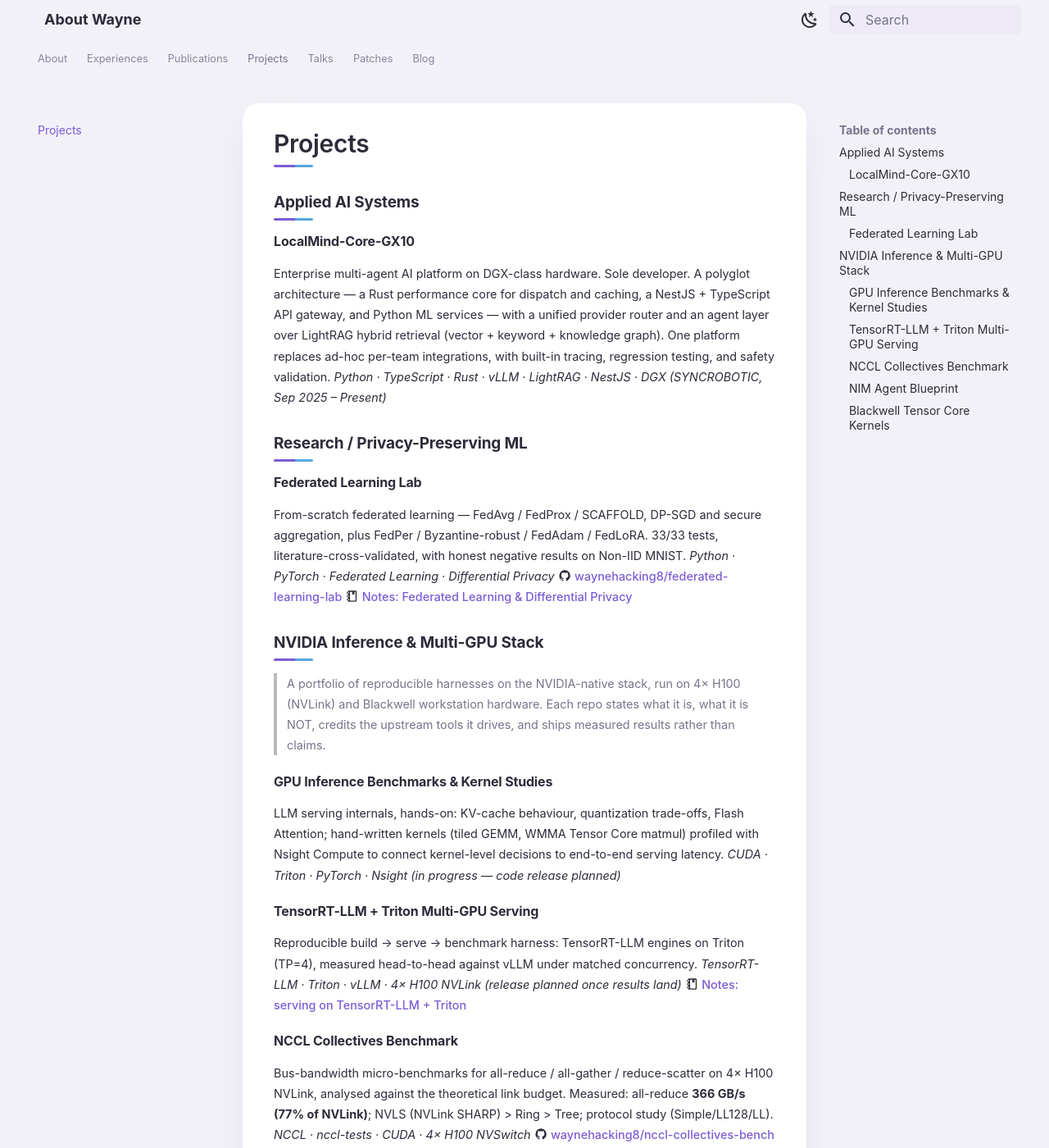
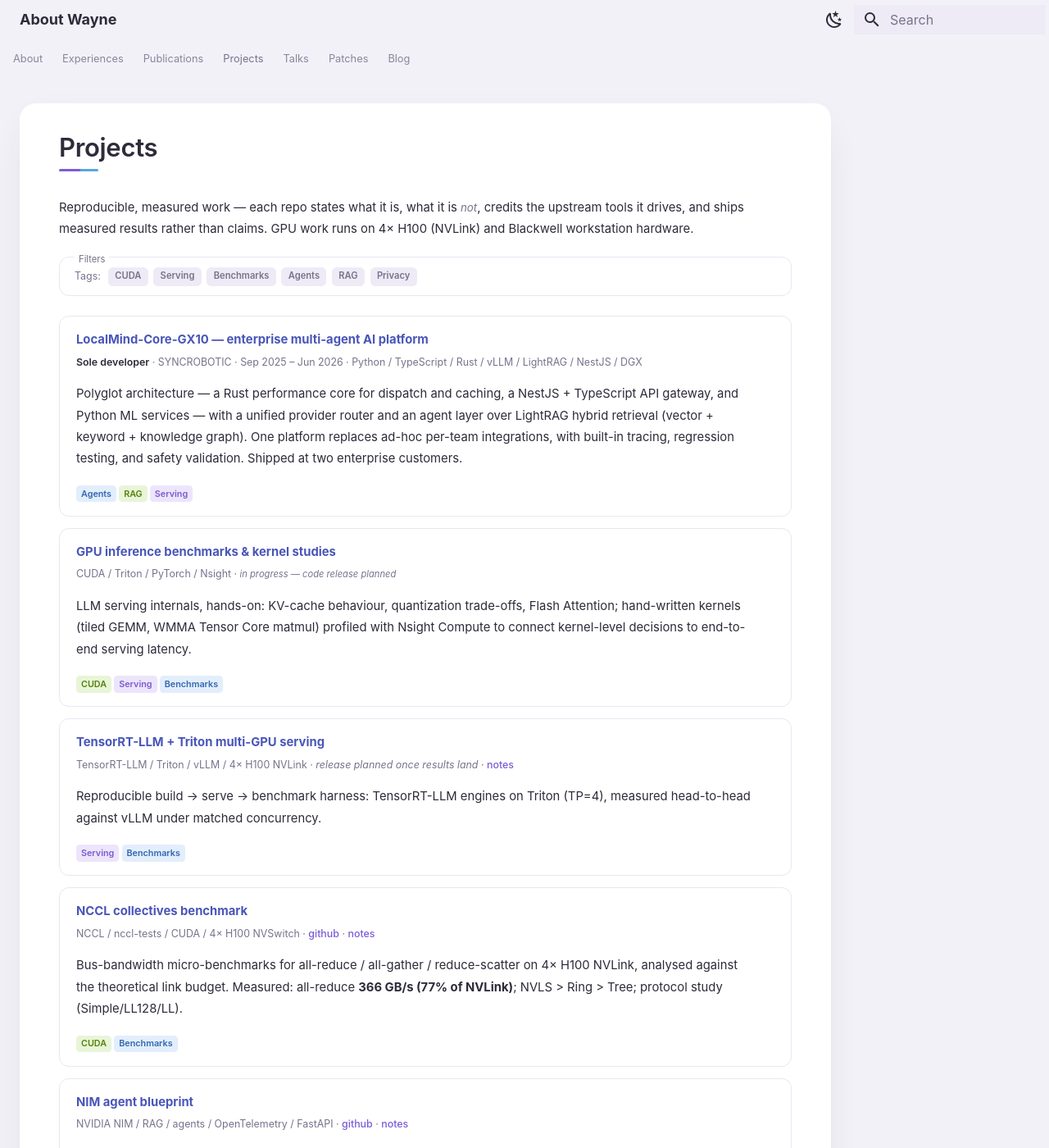
Before and after one commit to waynehacking8/waynehacking8.github.io, an MkDocs documentation site: the page built from docs/projects.md, in a window 1280 px wide and 1400 px high. Shown: the whole window at 82% size. Built offline with MkDocs 1.6.1 and Material for MkDocs 9.7.7, drawn with Linux system fonts in a browser that asks for light colours; some of the changed text lies outside the part shown.

Commit message:
content pages: full-width cards, pbb-style tag filters on Projects
Drop the primary sidebar (top tabs already navigate), widen the grid, bump
content type, quiet the right-rail ToC. Projects rebuilt as filterable
pb-pub cards with a pbb.sh-style Filters bar (vanilla JS, cards visible
without JS).

Co-Authored-By: Claude Fable 5 <noreply@anthropic.com>
Claude-Session: https://claude.ai/code/session_017T2eriFLA2owTkyddnZEo5

```diff
--- /dev/null
+++ b/docs/javascripts/pb-filter.js
@@ -0,0 +1,32 @@
+/* pbb-style tag filtering: toggle buttons show/hide .pb-pub cards.
+   Progressive enhancement — all cards are visible without JS. */
+(function () {
+  function init() {
+    var bar = document.querySelector(".pb-filters");
+    if (!bar) return;
+    var buttons = bar.querySelectorAll("button[data-tag]");
+    var cards = document.querySelectorAll(".pb-pub[data-tags]");
+    if (!buttons.length || !cards.length) return;
+    buttons.forEach(function (btn) {
+      btn.addEventListener("click", function () {
+        btn.classList.toggle("active");
+        var active = Array.prototype.map.call(
+          bar.querySelectorAll("button.active"),
+          function (b) { return b.getAttribute("data-tag"); }
+        );
+        cards.forEach(function (card) {
+          var tags = card.getAttribute("data-tags").split(",");
+          var show =
+            active.length === 0 ||
+            active.some(function (t) { return tags.indexOf(t) !== -1; });
+          card.classList.toggle("pb-hidden", !show);
+        });
+      });
+    });
+  }
+  if (document.readyState === "loading") {
+    document.addEventListener("DOMContentLoaded", init);
+  } else {
+    init();
+  }
+})();
--- a/docs/projects.md
+++ b/docs/projects.md
@@ -1,64 +1,93 @@
 # Projects
 
-## Applied AI Systems
+Reproducible, measured work — each repo states what it is, what it is *not*, credits
+the upstream tools it drives, and ships measured results rather than claims. GPU work
+runs on 4× H100 (NVLink) and Blackwell workstation hardware.
 
-### LocalMind-Core-GX10
-Enterprise multi-agent AI platform on DGX-class hardware. Sole developer.
-A polyglot architecture — a Rust performance core for dispatch and caching, a NestJS +
+<div class="pb-filters">
+<span class="pb-filters-label">Tags:</span>
+<button data-tag="cuda">CUDA</button>
+<button data-tag="serving">Serving</button>
+<button data-tag="benchmarks">Benchmarks</button>
+<button data-tag="agents">Agents</button>
+<button data-tag="rag">RAG</button>
+<button data-tag="privacy">Privacy</button>
+</div>
+
+<div class="pb-pub" data-tags="agents,rag,serving">
+<div>
+<p class="pb-pub-title">LocalMind-Core-GX10 — enterprise multi-agent AI platform</p>
+<p class="pb-pub-meta"><b>Sole developer</b> · SYNCROBOTIC · Sep 2025 – Jun 2026 · Python / TypeScript / Rust / vLLM / LightRAG / NestJS / DGX</p>
+<p>Polyglot architecture — a Rust performance core for dispatch and caching, a NestJS +
 TypeScript API gateway, and Python ML services — with a unified provider router and an
 agent layer over LightRAG hybrid retrieval (vector + keyword + knowledge graph). One
 platform replaces ad-hoc per-team integrations, with built-in tracing, regression
-testing, and safety validation.
-*Python · TypeScript · Rust · vLLM · LightRAG · NestJS · DGX*
-*(SYNCROBOTIC, Sep 2025 – Present)*
+testing, and safety validation. Shipped at two enterprise customers.</p>
+<span class="pb-tag pb-tag-blue">Agents</span><span class="pb-tag pb-tag-green">RAG</span><span class="pb-tag pb-tag-purple">Serving</span>
+</div>
+</div>
 
-## Research / Privacy-Preserving ML
+<div class="pb-pub" data-tags="cuda,benchmarks,serving">
+<div>
+<p class="pb-pub-title">GPU inference benchmarks &amp; kernel studies</p>
+<p class="pb-pub-meta">CUDA / Triton / PyTorch / Nsight · <em>in progress — code release planned</em></p>
+<p>LLM serving internals, hands-on: KV-cache behaviour, quantization trade-offs, Flash
+Attention; hand-written kernels (tiled GEMM, WMMA Tensor Core matmul) profiled with
+Nsight Compute to connect kernel-level decisions to end-to-end serving latency.</p>
+<span class="pb-tag pb-tag-green">CUDA</span><span class="pb-tag pb-tag-purple">Serving</span><span class="pb-tag pb-tag-blue">Benchmarks</span>
+</div>
+</div>
 
-### Federated Learning Lab
-From-scratch federated learning — FedAvg / FedProx / SCAFFOLD, DP-SGD and secure
+<div class="pb-pub" data-tags="serving,benchmarks">
+<div>
+<p class="pb-pub-title">TensorRT-LLM + Triton multi-GPU serving</p>
+<p class="pb-pub-meta">TensorRT-LLM / Triton / vLLM / 4× H100 NVLink · <em>release planned once results land</em> · <a href="../blog/notes-trtllm-triton-serving/">notes</a></p>
+<p>Reproducible build → serve → benchmark harness: TensorRT-LLM engines on Triton
+(TP=4), measured head-to-head against vLLM under matched concurrency.</p>
+<span class="pb-tag pb-tag-purple">Serving</span><span class="pb-tag pb-tag-blue">Benchmarks</span>
+</div>
+</div>
+
+<div class="pb-pub" data-tags="cuda,benchmarks">
+<div>
+<p class="pb-pub-title">NCCL collectives benchmark</p>
+<p class="pb-pub-meta">NCCL / nccl-tests / CUDA / 4× H100 NVSwitch · <a href="https://github.com/waynehacking8/nccl-collectives-bench">github</a> · <a href="../blog/nccl-nvlink-bandwidth/">notes</a></p>
+<p>Bus-bandwidth micro-benchmarks for all-reduce / all-gather / reduce-scatter on
+4× H100 NVLink, analysed against the theoretical link budget. Measured: all-reduce
+<b>366 GB/s (77% of NVLink)</b>; NVLS &gt; Ring &gt; Tree; protocol study (Simple/LL128/LL).</p>
+<span class="pb-tag pb-tag-green">CUDA</span><span class="pb-tag pb-tag-blue">Benchmarks</span>
+</div>
+</div>
+
+<div class="pb-pub" data-tags="agents,rag,benchmarks">
+<div>
+<p class="pb-pub-title">NIM agent blueprint</p>
+<p class="pb-pub-meta">NVIDIA NIM / RAG / agents / OpenTelemetry / FastAPI · <a href="https://github.com/waynehacking8/nim-agent-blueprint">github</a> · <a href="../blog/rag-groundedness-guardrail/">notes</a></p>
+<p>Agentic RAG reference architecture on NVIDIA NIM microservices (LLM + embedding +
+reranker) with a plan → retrieve → generate → validate loop and a built-in eval
+harness. Measured: retrieval <b>recall@3 100%</b>, and <b>0% hallucination</b> on
+out-of-corpus questions with a guarded prompt vs <b>~40%</b> without it (ablation).</p>
+<span class="pb-tag pb-tag-blue">Agents</span><span class="pb-tag pb-tag-green">RAG</span>
+</div>
+</div>
+
+<div class="pb-pub" data-tags="cuda,benchmarks">
+<div>
+<p class="pb-pub-title">Blackwell Tensor Core kernels</p>
+<p class="pb-pub-meta">CUDA / Tensor Cores / WMMA / Nsight / H100 + Blackwell workstation · <em>release planned once results land</em> · <a href="../blog/notes-cuda-tensor-core-gemm/">notes</a></p>
+<p>Hand-written CUDA GEMM kernels (naive → tiled → WMMA Tensor Core), benchmarked
+across Hopper (sm_90) and Blackwell (sm_120) as a fraction of the cuBLAS ceiling.</p>
+<span class="pb-tag pb-tag-green">CUDA</span><span class="pb-tag pb-tag-blue">Benchmarks</span>
+</div>
+</div>
+
+<div class="pb-pub" data-tags="privacy">
+<div>
+<p class="pb-pub-title">Federated learning lab</p>
+<p class="pb-pub-meta">Python / PyTorch / FL / DP · <a href="https://github.com/waynehacking8/federated-learning-lab">github</a> · <a href="../blog/notes-federated-learning-dp/">notes</a></p>
+<p>From-scratch federated learning — FedAvg / FedProx / SCAFFOLD, DP-SGD and secure
 aggregation, plus FedPer / Byzantine-robust / FedAdam / FedLoRA. 33/33 tests,
-literature-cross-validated, with honest negative results on Non-IID MNIST.
-*Python · PyTorch · Federated Learning · Differential Privacy*
-:material-github: [waynehacking8/federated-learning-lab](https://github.com/waynehacking8/federated-learning-lab)
-:material-notebook-outline: [Notes: Federated Learning & Differential Privacy](blog/notes-federated-learning-dp.md)
-
-## NVIDIA Inference & Multi-GPU Stack
-
-> A portfolio of reproducible harnesses on the NVIDIA-native stack, run on 4× H100
-> (NVLink) and Blackwell workstation hardware. Each repo states what it is, what it is NOT,
-> credits the upstream tools it drives, and ships measured results rather than claims.
-
-### GPU Inference Benchmarks & Kernel Studies
-LLM serving internals, hands-on: KV-cache behaviour, quantization trade-offs, Flash
-Attention; hand-written kernels (tiled GEMM, WMMA Tensor Core matmul) profiled with
-Nsight Compute to connect kernel-level decisions to end-to-end serving latency.
-*CUDA · Triton · PyTorch · Nsight* *(in progress — code release planned)*
-
-### TensorRT-LLM + Triton Multi-GPU Serving
-Reproducible build → serve → benchmark harness: TensorRT-LLM engines on Triton (TP=4),
-measured head-to-head against vLLM under matched concurrency.
-*TensorRT-LLM · Triton · vLLM · 4× H100 NVLink* *(release planned once results land)*
-:material-notebook-outline: [Notes: serving on TensorRT-LLM + Triton](blog/notes-trtllm-triton-serving.md)
-
-### NCCL Collectives Benchmark
-Bus-bandwidth micro-benchmarks for all-reduce / all-gather / reduce-scatter on 4× H100
-NVLink, analysed against the theoretical link budget. Measured: all-reduce **366 GB/s
-(77% of NVLink)**; NVLS (NVLink SHARP) > Ring > Tree; protocol study (Simple/LL128/LL).
-*NCCL · nccl-tests · CUDA · 4× H100 NVSwitch*
-:material-github: [waynehacking8/nccl-collectives-bench](https://github.com/waynehacking8/nccl-collectives-bench)
-:material-notebook-outline: [Notes: where TP inference hits the NVLink wall](blog/nccl-nvlink-bandwidth.md)
-
-### NIM Agent Blueprint
-Agentic RAG reference architecture on NVIDIA NIM microservices (LLM + embedding +
-reranker) with a plan → retrieve → generate → validate loop and a built-in eval harness.
-Measured: retrieval **recall@3 100%**, and **0% hallucination** on out-of-corpus questions
-with a guarded prompt vs **~40%** without it (ablation).
-*NVIDIA NIM · RAG · agents · OpenTelemetry · FastAPI*
-:material-github: [waynehacking8/nim-agent-blueprint](https://github.com/waynehacking8/nim-agent-blueprint)
-:material-notebook-outline: [Notes: 0% vs 40% hallucination](blog/rag-groundedness-guardrail.md)
-
-### Blackwell Tensor Core Kernels
-Hand-written CUDA GEMM kernels (naive → tiled → WMMA Tensor Core), benchmarked across
-Hopper (sm_90) and Blackwell (sm_120) as a fraction of the cuBLAS ceiling.
-*CUDA · Tensor Cores · WMMA · Nsight · H100 / Blackwell workstation* *(release planned once results land)*
-:material-notebook-outline: [Notes: CUDA Tensor Core GEMM (WMMA)](blog/notes-cuda-tensor-core-gemm.md)
+literature-cross-validated, with honest negative results on Non-IID MNIST.</p>
+<span class="pb-tag pb-tag-red">Privacy</span><span class="pb-tag pb-tag-purple">Federated Learning</span>
+</div>
+</div>
--- a/docs/stylesheets/extra.css
+++ b/docs/stylesheets/extra.css
@@ -98,11 +98,14 @@
 .md-footer-meta { background: transparent; }
 .md-copyright { font-size: 0.58rem; }
 
-/* every page's content sits on the card */
+/* every page's content sits on the card; nav lives in the top tabs,
+   so the primary sidebar only steals width — drop it site-wide */
+.md-sidebar--primary { display: none; }
+.md-grid { max-width: 64rem; }
 .md-content__inner {
   background: var(--pb-card);
   border-radius: 20px;
-  padding: 1.5rem 1.9rem 1.9rem;
+  padding: 1.7rem 2.4rem 2.2rem;
   margin-bottom: 1.6rem;
   box-shadow: var(--pb-shadow);
 }
@@ -111,9 +114,15 @@
   .md-content__inner { padding: 1rem 1rem 1.4rem; border-radius: 14px; }
 }
 
+/* right-rail ToC, quiet on the lavender page */
+.md-sidebar--secondary .md-nav__title { color: var(--pb-muted); background: transparent; box-shadow: none; }
+.md-sidebar--secondary .md-nav__link { color: var(--pb-muted); font-size: 0.62rem; }
+.md-sidebar--secondary .md-nav__link--active,
+.md-sidebar--secondary .md-nav__link:hover { color: var(--pb-link); }
+
 /* ---------- typography ---------- */
-.md-typeset { font-size: 0.72rem; line-height: 1.75; }
-.md-typeset h1 { font-size: 1.5rem; font-weight: 600; color: var(--pb-ink); margin-bottom: 1em; }
+.md-typeset { font-size: 0.74rem; line-height: 1.78; }
+.md-typeset h1 { font-size: 1.55rem; font-weight: 600; color: var(--pb-ink); margin-bottom: 1em; }
 .md-typeset h2 { font-size: 0.95rem; font-weight: 700; color: var(--pb-ink); margin: 1.6em 0 0.7em; }
 .md-typeset h3 { font-size: 0.8rem; font-weight: 700; margin: 1.2em 0 0.3em; }
 .md-typeset h1::after,
@@ -297,3 +306,42 @@
 [data-md-color-scheme="slate"] .pb-tag-red { background: #45231e; color: #ef8d80; }
 [data-md-color-scheme="slate"] .pb-tag-blue { background: #1d2c44; color: #7fb0e8; }
 [data-md-color-scheme="slate"] .pb-tag-purple { background: #2f2547; color: #b49af0; }
+
+/* ---------- pbb-style interactive tag filters ---------- */
+.pb-filters {
+  position: relative;
+  border: 1px solid var(--pb-line);
+  border-radius: 12px;
+  padding: 0.6rem 0.9rem 0.55rem;
+  margin: 1rem 0 1.2rem;
+  display: flex;
+  flex-wrap: wrap;
+  align-items: center;
+  gap: 0.45em;
+}
+.pb-filters::before {
+  content: "Filters";
+  position: absolute;
+  top: -0.6em;
+  left: 0.9rem;
+  font-size: 0.56rem;
+  color: var(--pb-muted);
+  background: var(--pb-card);
+  padding: 0 0.45em;
+}
+.pb-filters-label { font-size: 0.62rem; color: var(--pb-muted); margin-right: 0.2em; }
+.pb-filters button {
+  font: inherit;
+  font-size: 0.56rem;
+  font-weight: 600;
+  border: 1px solid transparent;
+  border-radius: 0.5em;
+  padding: 0.08em 0.65em;
+  cursor: pointer;
+  background: var(--pb-chip-bg);
+  color: var(--pb-muted);
+  transition: color 0.12s ease, background 0.12s ease, border-color 0.12s ease;
+}
+.pb-filters button:hover { border-color: var(--pb-link); color: var(--pb-link); }
+.pb-filters button.active { background: var(--pb-link); border-color: var(--pb-link); color: #fff; }
+.pb-pub.pb-hidden { display: none; }
--- a/mkdocs.yml
+++ b/mkdocs.yml
@@ -57,6 +57,9 @@ theme:
 extra_css:
   - stylesheets/extra.css
 
+extra_javascript:
+  - javascripts/pb-filter.js
+
 extra:
   analytics:
     provider: google
```
